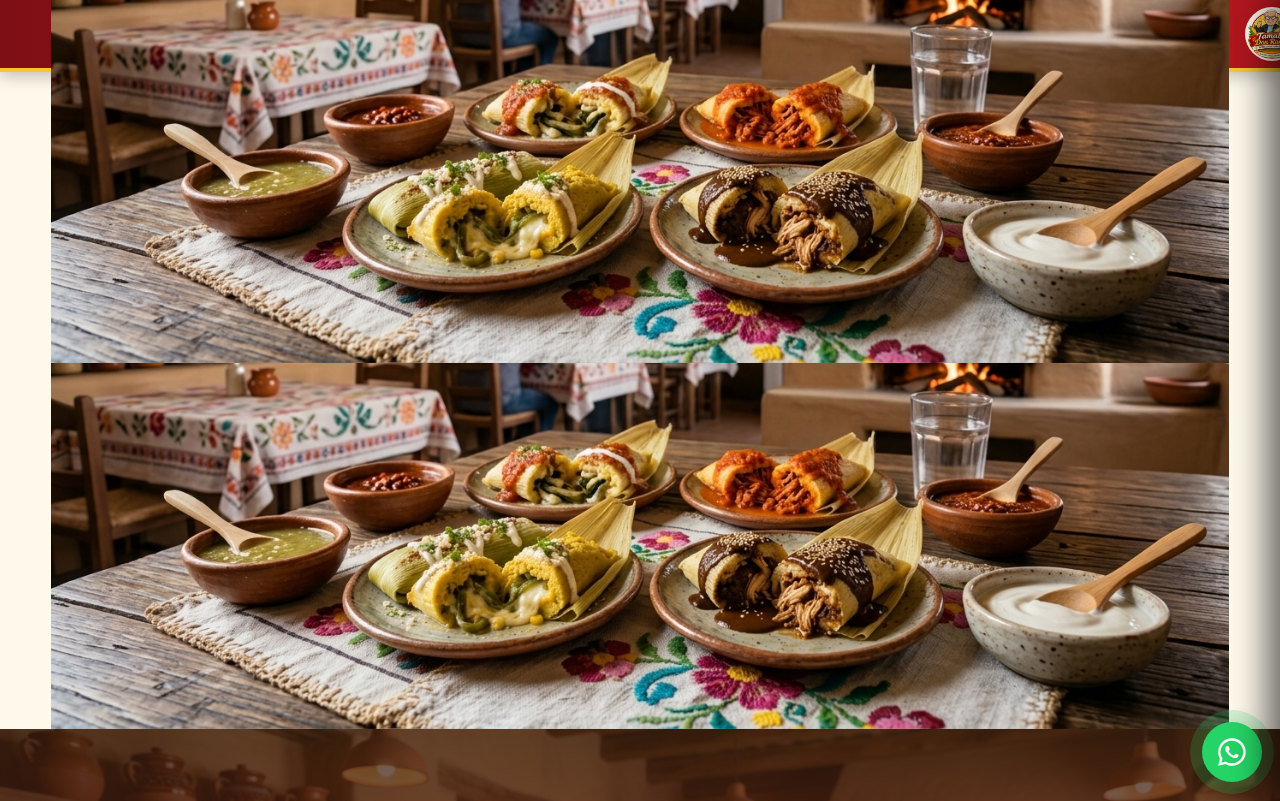
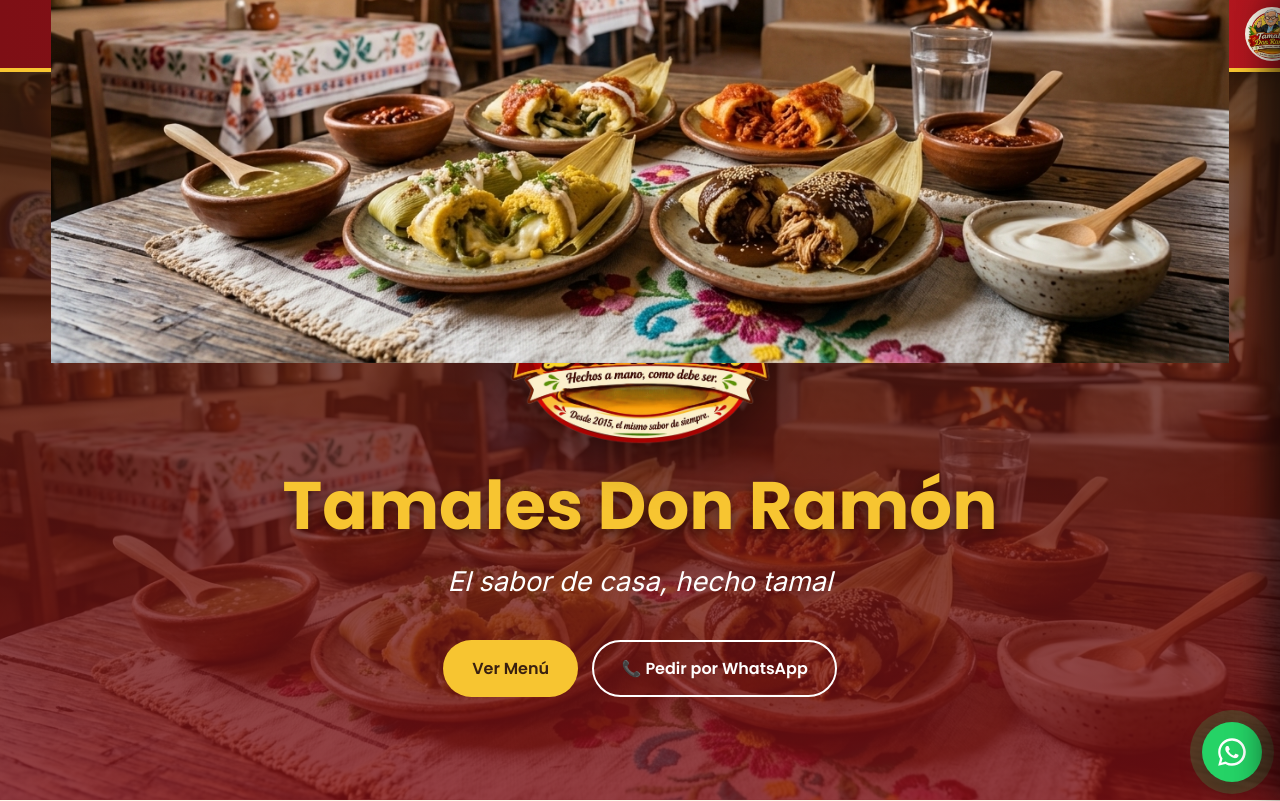
Before and after one commit to cezarr100/Tamales-Don-Ramon-, a plain HTML site: page index.html in a window 1280 px wide. Shown: the top 801 px of the page. Drawn offline with Linux system fonts and the light colour scheme.

Commit message:
Update index.html

```diff
--- a/index.html
+++ b/index.html
@@ -52,13 +52,6 @@
   </aside>
 
   <main>
-
-    <!-- CONTENEDOR DE IMAGEN SUPERIOR -->
-    <section class="banner-superior">
-      <div class="contenedor">
-        <img src="assets/img/Maiz.jpg" alt="Maíz fresco - Tamales Don Ramón">
-      </div>
-    </section>
 
     <!-- HERO -->
     <section class="hero">
```
